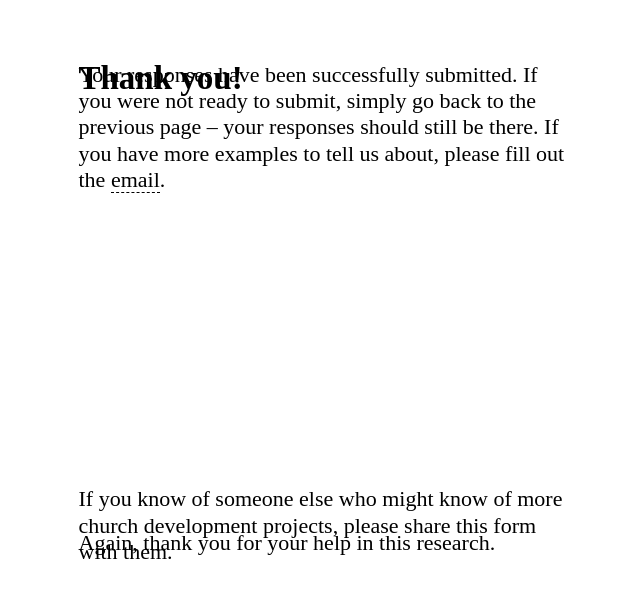
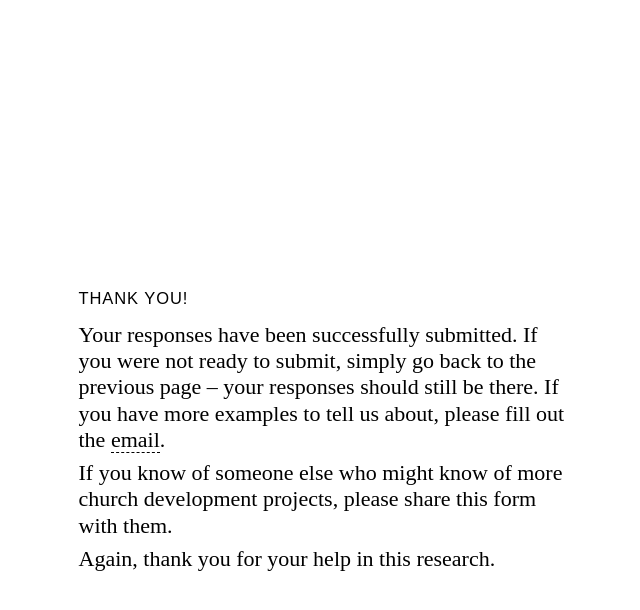
Before and after one commit to bennotkin/bennotkin.github.io, a Jekyll site: the page church-land/form-submitted.html, which Jekyll copies as it is, in a window 1280 px wide. Shown: the top 610 px of the page, without its empty margins (314-954 px from the left). Built offline with Jekyll 4.4.1, drawn with Linux system fonts in a browser that asks for light colours.

```diff
--- a/church-land/form-submitted.html
+++ b/church-land/form-submitted.html
@@ -3,8 +3,12 @@
     <link rel="stylesheet" type="text/css" href="/css/churchlandstyle.css">
   </head>
   <body>
-    <h2>Thank you!</h2>
-    <p>Your responses have been successfully submitted. If you were not ready to submit, simply go back to the previous page – your responses should still be there. If you have more examples to tell us about, please fill out the <a href="https://bennotkin.github.io/church-land/>form again</a> or write to us by <a href="mailto:notkin@gsd.harvard.edu>email</a>.</p>
-    <p>If you know of someone else who might know of more church development projects, please share this form with them.</p>
-    <p>Again, thank you for your help in this research.</p>
+    <div class="topbox"></div>
+    <div class="botbox"></div>
+    <div class="midbox">
+      <h2 class="sc">Thank you!</h2>
+      <p>Your responses have been successfully submitted. If you were not ready to submit, simply go back to the previous page – your responses should still be there. If you have more examples to tell us about, please fill out the <a href="https://bennotkin.github.io/church-land/>form again</a> or write to us by <a href="mailto:notkin@gsd.harvard.edu>email</a>.</p>
+      <p>If you know of someone else who might know of more church development projects, please share this form with them.</p>
+      <p>Again, thank you for your help in this research.</p>
+    </div>
   </body>
```
